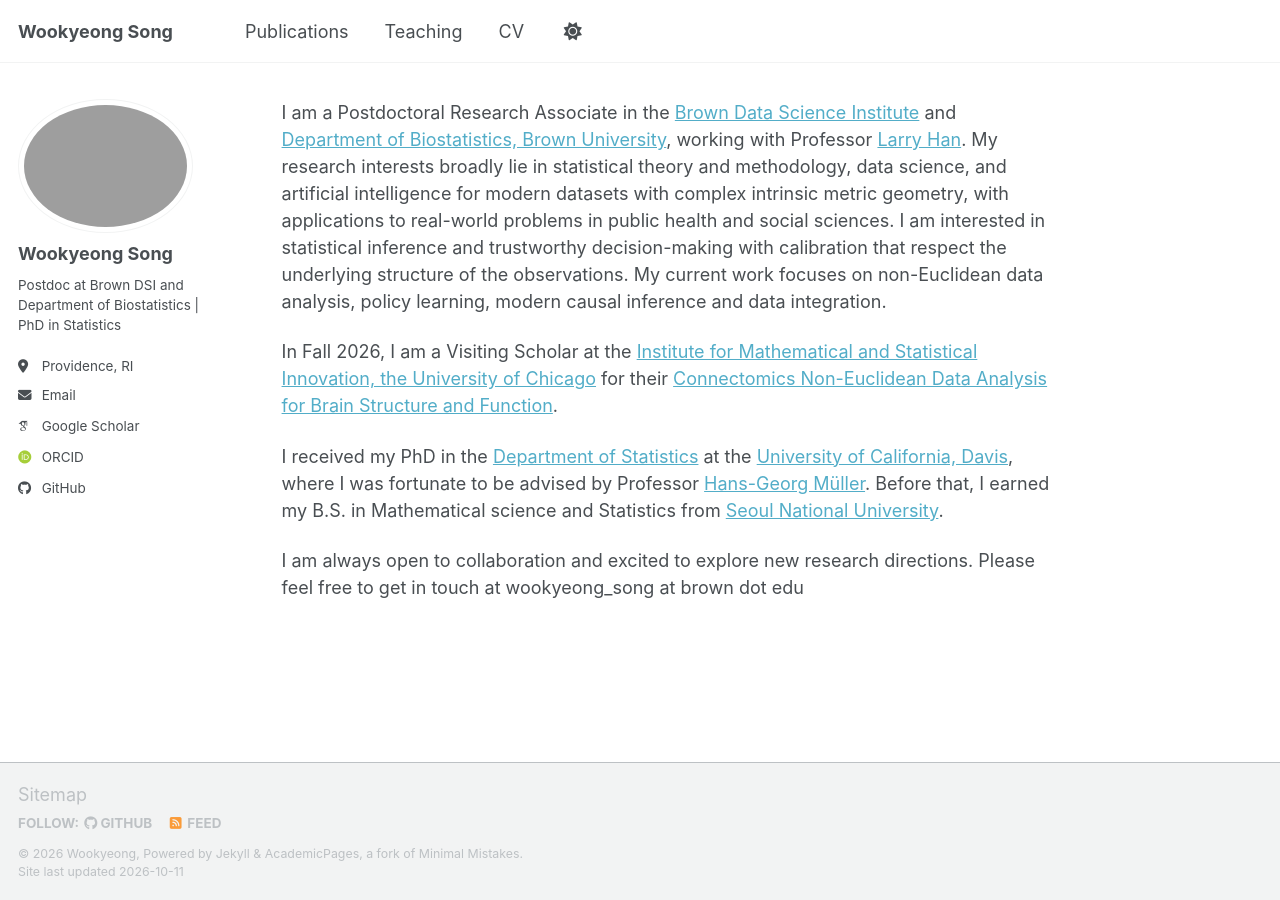
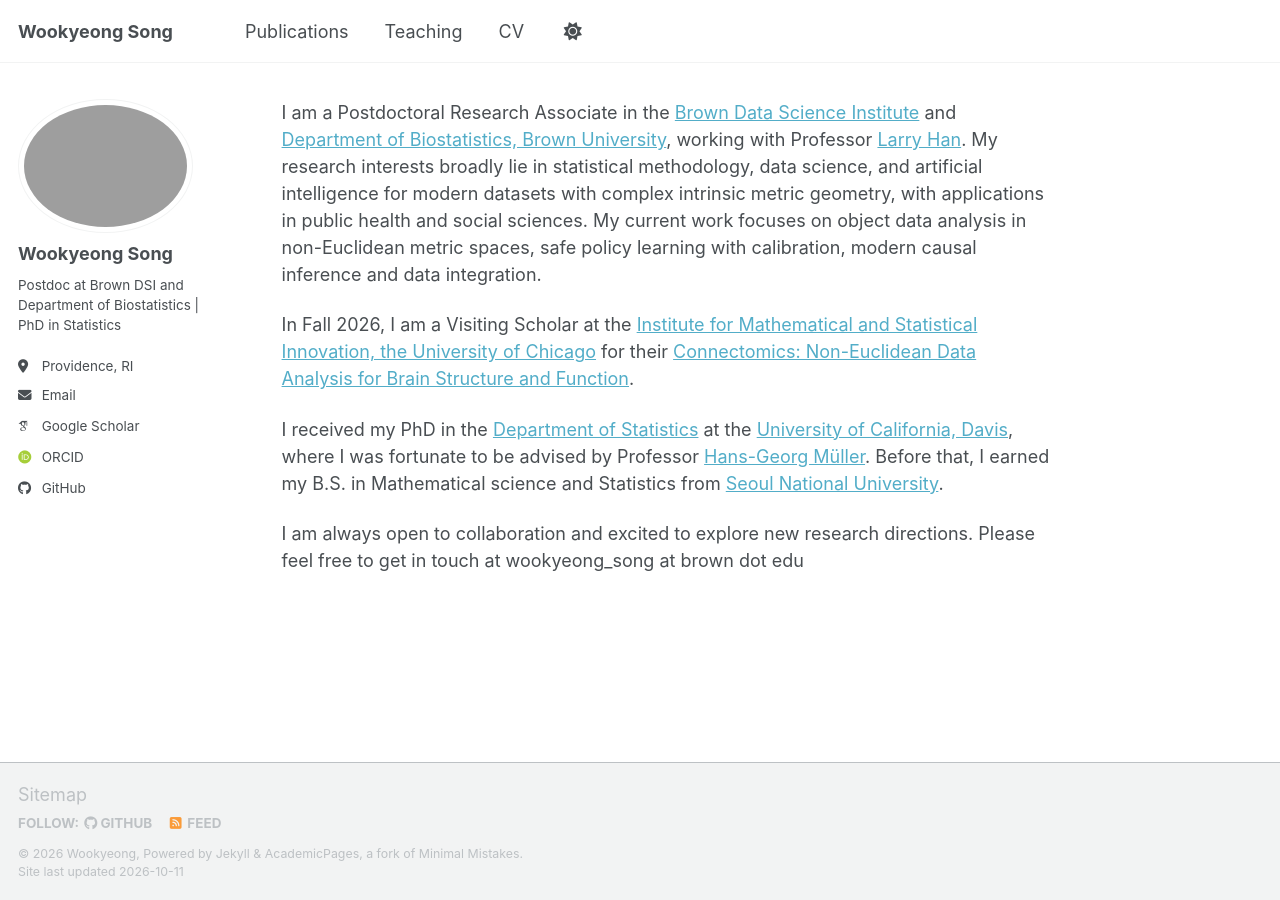
Before and after one commit to wookyeongSong/wookyeongsong.github.io, a Jekyll site: the page built from _pages/about.md, in a window 1280 px wide. Built offline with Jekyll 4.4.1, drawn with Linux system fonts in a browser that asks for light colours; some web fonts are replaced; a script bundle is joined from its source files by our own code; library files that are not in the unit come from our copies.

Commit message:
Update about.md

```diff
--- a/_pages/about.md
+++ b/_pages/about.md
@@ -8,11 +8,10 @@ redirect_from:
 ---
 
 I am a Postdoctoral Research Associate in the [Brown Data Science Institute](https://dsi.brown.edu/people/wookyeong-song) and [Department of Biostatistics, Brown University](https://facultyaffairs.sph.brown.edu/postdocs/research-associates), working with Professor [Larry Han](https://larrylehan.github.io/).
-My research interests broadly lie in statistical theory and methodology, data science, and artificial intelligence for modern datasets with complex intrinsic metric geometry, with applications to real-world problems in public health and social sciences.
-I am interested in statistical inference and trustworthy decision-making with calibration that respect the underlying structure of the observations.
-My current work focuses on non-Euclidean data analysis, policy learning, modern causal inference and data integration.
+My research interests broadly lie in statistical methodology, data science, and artificial intelligence for modern datasets with complex intrinsic metric geometry, with applications in public health and social sciences.
+My current work focuses on object data analysis in non-Euclidean metric spaces, safe policy learning with calibration, modern causal inference and data integration.
 
-In Fall 2026, I am a Visiting Scholar at the [Institute for Mathematical and Statistical Innovation, the University of Chicago](https://www.imsi.institute/) for their [Connectomics
+In Fall 2026, I am a Visiting Scholar at the [Institute for Mathematical and Statistical Innovation, the University of Chicago](https://www.imsi.institute/) for their [Connectomics:
 Non-Euclidean Data Analysis for Brain Structure and Function](https://www.imsi.institute/activities/connectomics-non-euclidean-data-analysis-for-brain-structure-and-function/).
 
 I received my PhD in the [Department of Statistics](https://statistics.ucdavis.edu/)
```
